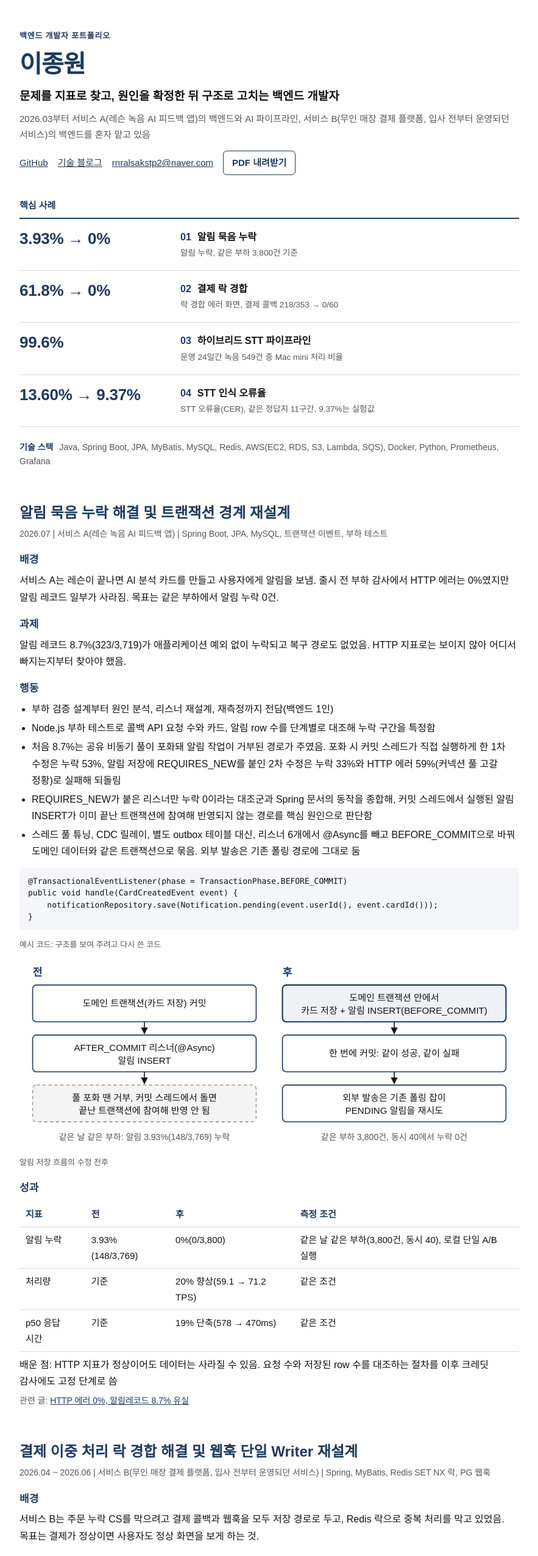
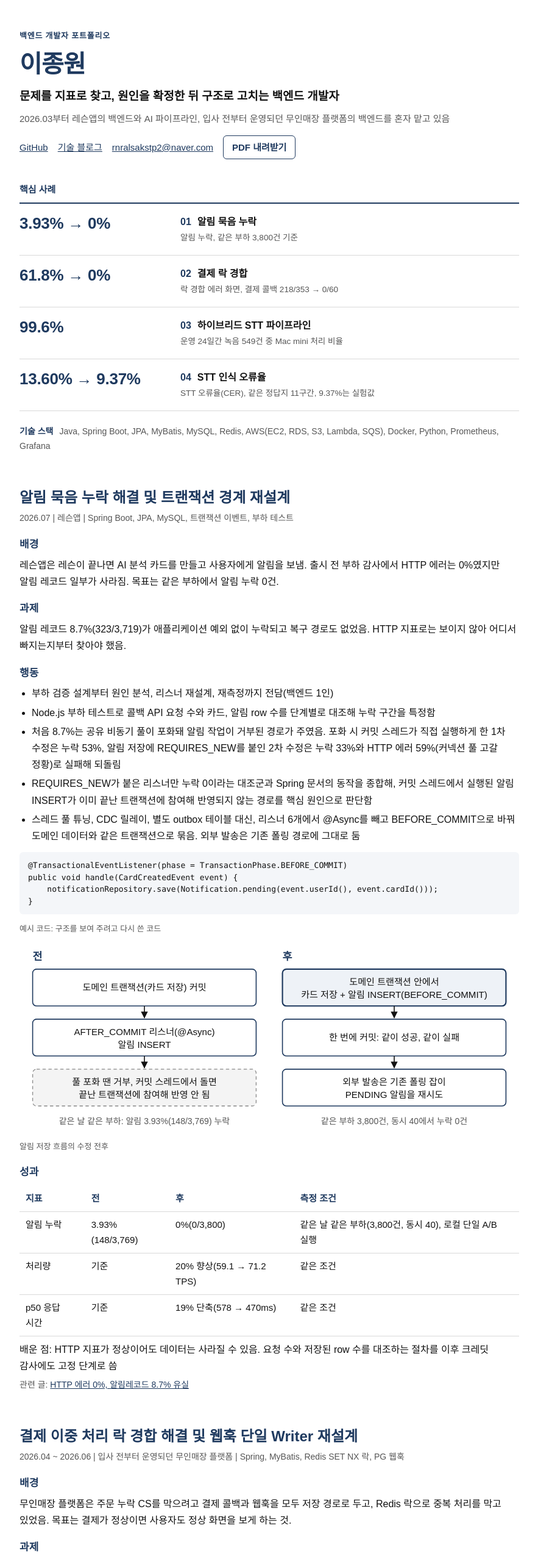
Before and after one commit to LJW22222/portfolio, a plain HTML site: page index.html in a window 1280 px wide. Shown: the top 2551 px of the page at 61% size, without its empty margins (198-1081 px from the left). Drawn offline with Linux system fonts and the light colour scheme; a web font is replaced by a local one.

Commit message:
서비스 표기를 레슨앱, 무인매장 플랫폼으로 변경

```diff
--- a/index.html
+++ b/index.html
@@ -93,7 +93,7 @@ footer { margin-top: 56px; padding-top: 16px; border-top: 1px solid var(--line);
     <p class="eyebrow">백엔드 개발자 포트폴리오</p>
     <h1>이종원</h1>
     <p class="lead">문제를 지표로 찾고, 원인을 확정한 뒤 구조로 고치는 백엔드 개발자</p>
-    <p class="intro">2026.03부터 서비스 A(레슨 녹음 AI 피드백 <span class="nb">앱)의</span> 백엔드와 AI 파이프라인, 서비스 B(무인 매장 결제 플랫폼, 입사 전부터 운영되던 <span class="nb">서비스)의</span> 백엔드를 혼자 맡고 있음</p>
+    <p class="intro">2026.03부터 레슨앱의 백엔드와 AI 파이프라인, 입사 전부터 운영되던 무인매장 플랫폼의 백엔드를 혼자 맡고 있음</p>
     <p class="links">
       <a href="https://github.com/LJW22222">GitHub</a>
       <a href="https://ljwstudy.tistory.com/">기술 블로그</a>
@@ -112,9 +112,9 @@ footer { margin-top: 56px; padding-top: 16px; border-top: 1px solid var(--line);
 
   <section class="case" id="case-notification">
     <h2>알림 묵음 누락 해결 및 트랜잭션 경계 재설계</h2>
-    <p class="case-meta">2026.07 | 서비스 A(레슨 녹음 AI 피드백 앱) | Spring Boot, JPA, MySQL, 트랜잭션 이벤트, 부하 테스트</p>
+    <p class="case-meta">2026.07 | 레슨앱 | Spring Boot, JPA, MySQL, 트랜잭션 이벤트, 부하 테스트</p>
     <h3>배경</h3>
-    <p>서비스 A는 레슨이 끝나면 AI 분석 카드를 만들고 사용자에게 알림을 보냄. 출시 전 부하 감사에서 HTTP 에러는 0%였지만 알림 레코드 일부가 사라짐. 목표는 같은 부하에서 알림 누락 0건.</p>
+    <p>레슨앱은 레슨이 끝나면 AI 분석 카드를 만들고 사용자에게 알림을 보냄. 출시 전 부하 감사에서 HTTP 에러는 0%였지만 알림 레코드 일부가 사라짐. 목표는 같은 부하에서 알림 누락 0건.</p>
     <h3>과제</h3>
     <p>알림 레코드 8.7%(323/3,719)가 애플리케이션 예외 없이 누락되고 복구 경로도 없었음. HTTP 지표로는 보이지 않아 어디서 빠지는지부터 찾아야 했음.</p>
     <h3>행동</h3>
@@ -179,9 +179,9 @@ public void handle(CardCreatedEvent event) {
 
   <section class="case" id="case-payment">
     <h2>결제 이중 처리 락 경합 해결 및 웹훅 단일 Writer 재설계</h2>
-    <p class="case-meta">2026.04 ~ 2026.06 | 서비스 B(무인 매장 결제 플랫폼, 입사 전부터 운영되던 서비스) | Spring, MyBatis, Redis SET NX 락, PG 웹훅</p>
+    <p class="case-meta">2026.04 ~ 2026.06 | 입사 전부터 운영되던 무인매장 플랫폼 | Spring, MyBatis, Redis SET NX 락, PG 웹훅</p>
     <h3>배경</h3>
-    <p>서비스 B는 주문 누락 CS를 막으려고 결제 콜백과 웹훅을 모두 저장 경로로 두고, Redis 락으로 중복 처리를 막고 있었음. 목표는 결제가 정상이면 사용자도 정상 화면을 보게 하는 것.</p>
+    <p>무인매장 플랫폼은 주문 누락 CS를 막으려고 결제 콜백과 웹훅을 모두 저장 경로로 두고, Redis 락으로 중복 처리를 막고 있었음. 목표는 결제가 정상이면 사용자도 정상 화면을 보게 하는 것.</p>
     <h3>과제</h3>
     <p>PG에서는 결제가 정상 처리됐는데도 3일간 결제 콜백의 61.8%(<span class="nb">218/353)가</span> 락 경합으로 에러 화면을 받아 재결제가 생김. 예외 로그는 0건이라 원인이 보이지 않았음.</p>
     <h3>행동</h3>
@@ -239,7 +239,7 @@ public void handle(CardCreatedEvent event) {
 
   <section class="case" id="case-hybrid-stt">
     <h2>Mac mini와 AWS SQS를 활용한 하이브리드 STT 파이프라인 구축</h2>
-    <p class="case-meta">2026.07 ~ 2026.09 | 서비스 A | AWS Lambda, SQS, Transcribe, whisper.cpp, Mac mini</p>
+    <p class="case-meta">2026.07 ~ 2026.09 | 레슨앱 | AWS Lambda, SQS, Transcribe, whisper.cpp, Mac mini</p>
     <h3>배경</h3>
     <p>건별 비용을 관측해 보니(2026.05~06, 60초 이상 녹음 100건) AI 분석 원가의 약 80%가 클라우드 STT 비용이었음. 비용은 줄이되 60분 녹음을 10분 안에 처리한다는 목표는 지켜야 했음.</p>
     <h3>과제</h3>
@@ -296,7 +296,7 @@ public void handle(CardCreatedEvent event) {
 
   <section class="case" id="case-stt-accuracy">
     <h2>STT 인식 오류율 개선 및 정답지 기반 평가 체계 구축</h2>
-    <p class="case-meta">2026.07 ~ 2026.09 | 서비스 A | whisper.cpp, Python, CER, WER 채점</p>
+    <p class="case-meta">2026.07 ~ 2026.09 | 레슨앱 | whisper.cpp, Python, CER, WER 채점</p>
     <h3>배경</h3>
     <p>레슨 녹음에는 소음과 음악이 섞여 클라우드 STT 오류율이 높았고, 품질을 잴 기준도 없었음. 목표는 개선 여부를 숫자로 판정하는 평가 체계를 만들고 그 기준으로 오류율을 낮추는 것.</p>
     <h3>과제</h3>
```
Also changed, not shown: 1 other file.
